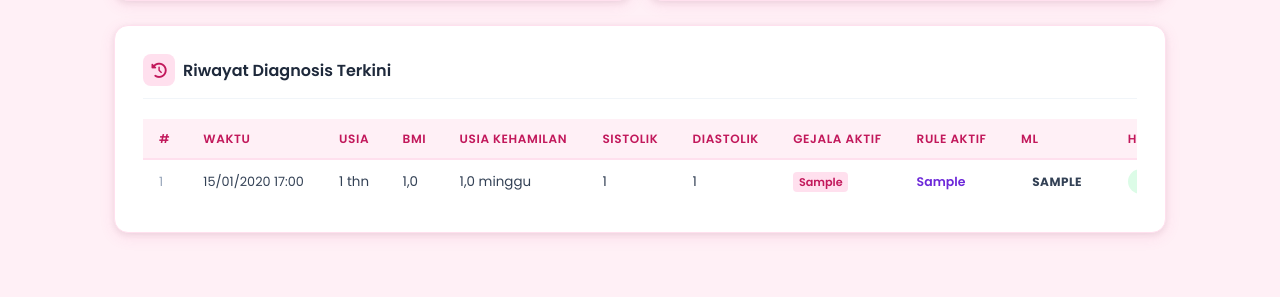
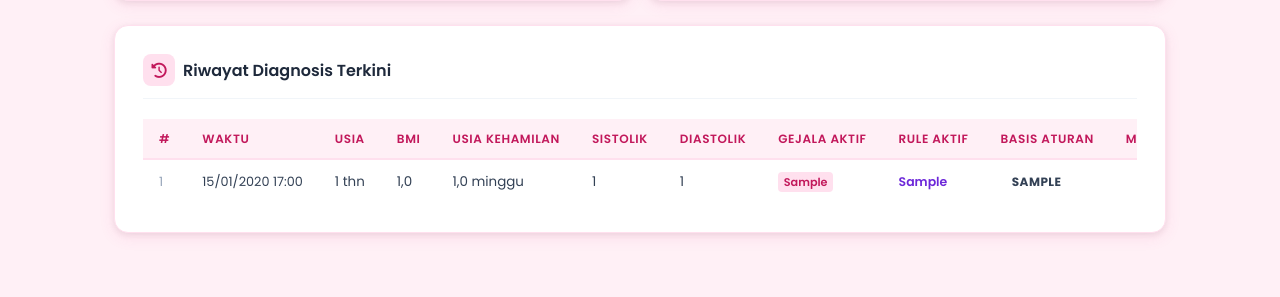
Before and after one commit to fauziaz/SPDP, a Django app: page /dashboard/ in a window 1280 px wide. Shown: the part 946-1243 px from the top of the page. Run offline with Django 5.2, Linux system fonts and the light colour scheme; tables that the repository leaves empty hold one stand-in row (values such as "Sample post").

Commit message:
Add Kolom Basis Aturan

```diff
--- a/templates/dashboard.html
+++ b/templates/dashboard.html
@@ -80,6 +80,7 @@
             <th>Diastolik</th>
             <th>Gejala Aktif</th>
             <th>Rule Aktif</th>
+            <th>Basis Aturan</th>
             <th>ML</th>
             <th>Hasil Akhir</th>
             <th>Confidence</th>
@@ -114,6 +115,13 @@
             <td>
               {% if d.rule_aktif %}
                 <span style="font-size:.78rem;color:#6d28d9;font-weight:600;">{{ d.rule_aktif }}</span>
+              {% else %}
+                <span style="color:var(--slate-300);font-size:.78rem;">—</span>
+              {% endif %}
+            </td>
+            <td>
+              {% if d.rule_result %}
+                <span class="badge badge-{{ d.rule_result|lower }}">{{ d.rule_result|upper }}</span>
               {% else %}
                 <span style="color:var(--slate-300);font-size:.78rem;">—</span>
               {% endif %}
```
